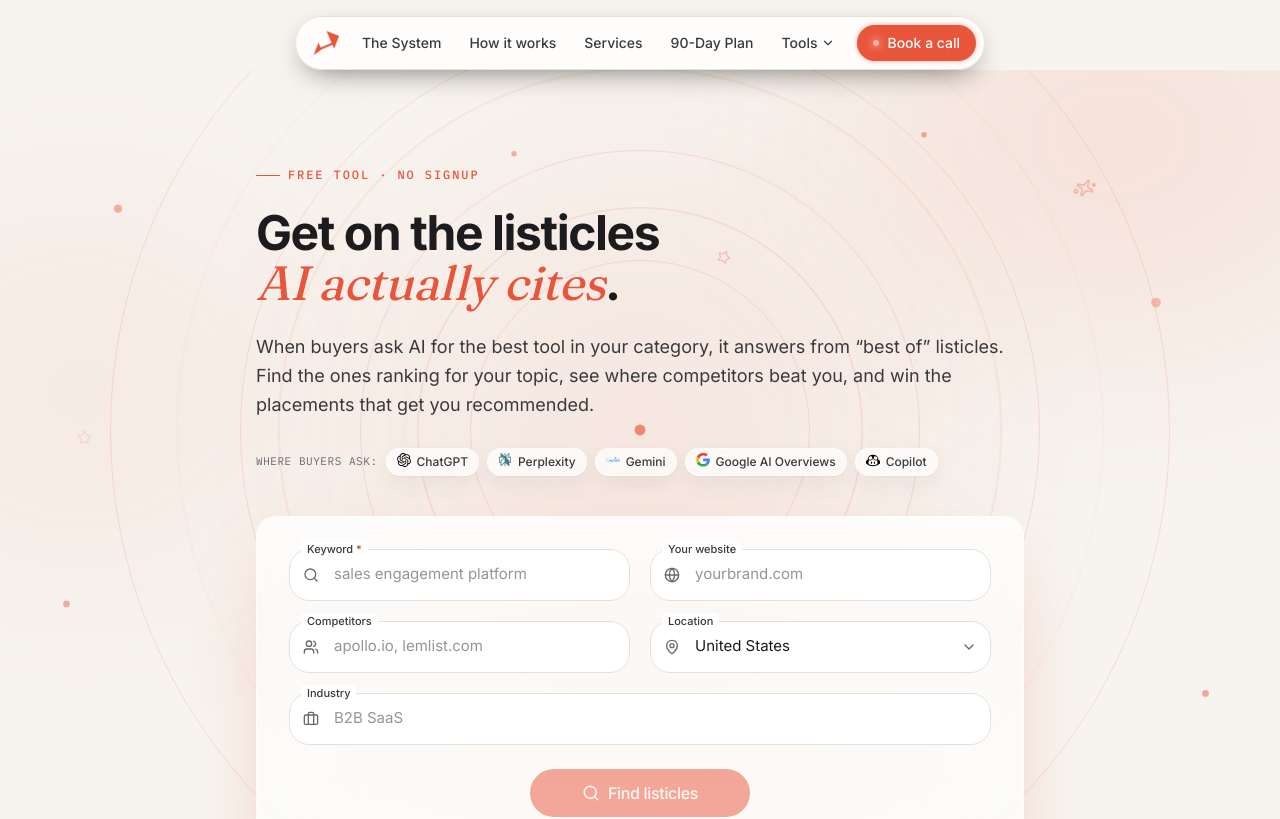
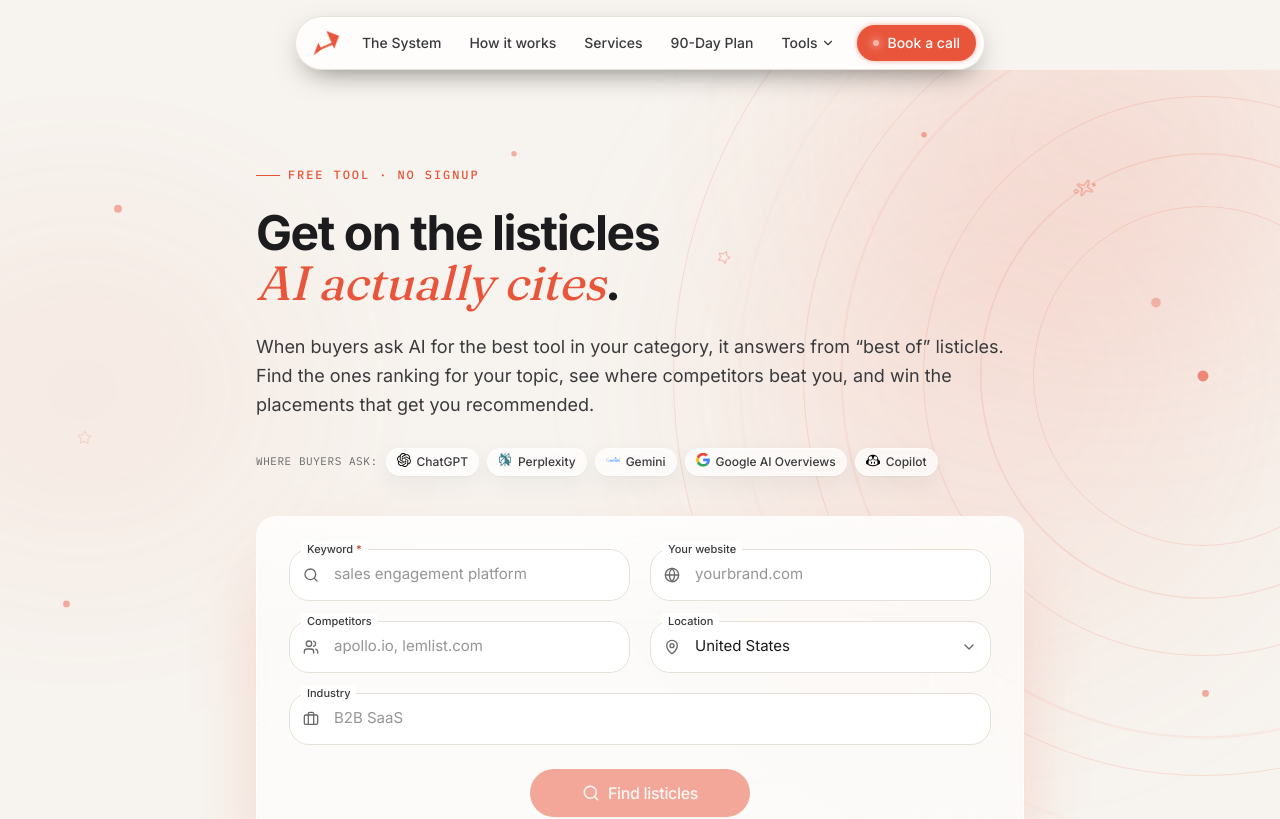
Before and after one commit to Sahin712/linkurst, a Next.js app: page /tools/listicle-finder in a window 1280 px wide. Shown: the top 819 px of the page. Built offline with nearby package versions, Linux system fonts and the light colour scheme.

Commit message:
Move hero radar animation to the right side, off the content
Co-Authored-By: Claude Opus 4.8 <noreply@anthropic.com>

```diff
--- a/src/components/tools/hero-backdrop.tsx
+++ b/src/components/tools/hero-backdrop.tsx
@@ -37,12 +37,12 @@ export function HeroBackdrop() {
     >
       {/* soft warm glow behind the radar */}
       <div
-        className="absolute left-1/2 top-[40%] h-[520px] w-[520px] -translate-x-1/2 -translate-y-1/2 rounded-full blur-[120px]"
-        style={{ background: "var(--color-coral)", opacity: 0.08 }}
+        className="absolute right-[2%] top-[34%] h-[520px] w-[520px] -translate-y-1/2 rounded-full blur-[120px]"
+        style={{ background: "var(--color-coral)", opacity: 0.1 }}
       />
 
-      {/* radar — concentric rings + expanding pulses */}
-      <div className="absolute left-1/2 top-[40%] -translate-x-1/2 -translate-y-1/2">
+      {/* radar — concentric rings + expanding pulses (right side) */}
+      <div className="absolute right-[6%] top-[34%] -translate-y-1/2">
         {GUIDES.map((d, i) => (
           <span
             key={`g${i}`}
```
